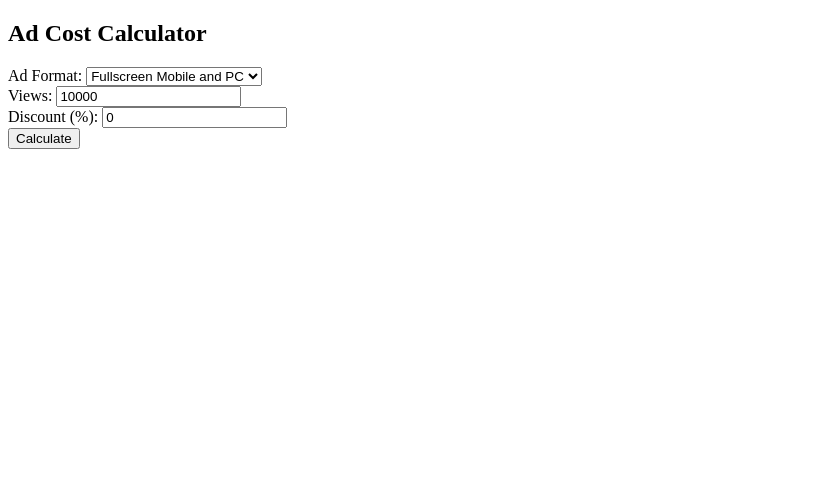
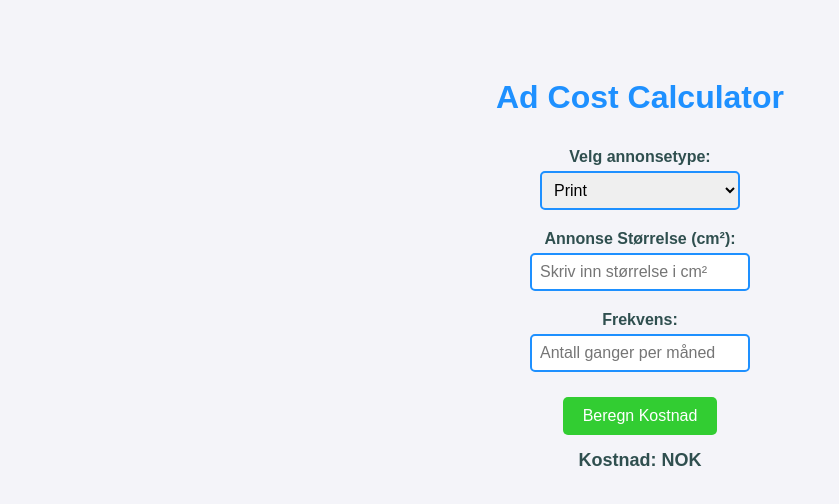
Before and after one commit to 19Tommy86/ad-cost-calculator, a plain HTML site: page index.html in a window 1280 px wide. Shown: the whole page, without its empty margins (0-839 px from the left). Drawn offline with Linux system fonts and the light colour scheme.

Commit message:
Update index.html

```diff
--- a/index.html
+++ b/index.html
@@ -4,32 +4,104 @@
   <meta charset="UTF-8">
   <meta name="viewport" content="width=device-width, initial-scale=1.0">
   <title>Ad Cost Calculator</title>
+  <style>
+    /* Generell stil */
+    body {
+      font-family: Arial, sans-serif;
+      background-color: #f4f4f9;
+      color: #333;
+      display: flex;
+      flex-direction: column;
+      align-items: center;
+      padding-top: 50px;
+    }
+
+    h1 {
+      color: #1E90FF; /* Blå tittel */
+    }
+
+    /* Stiler for input og select */
+    label {
+      font-weight: bold;
+      margin-top: 10px;
+      color: #2F4F4F; /* Mørk grå tekst */
+    }
+
+    input[type="number"], select {
+      padding: 8px;
+      margin-top: 5px;
+      margin-bottom: 10px;
+      border: 2px solid #1E90FF;
+      border-radius: 5px;
+      width: 200px;
+      font-size: 16px;
+    }
+
+    /* Beregn-knappen */
+    button {
+      background-color: #32CD32; /* Grønn bakgrunn */
+      color: #fff;
+      padding: 10px 20px;
+      border: none;
+      border-radius: 5px;
+      font-size: 16px;
+      cursor: pointer;
+      margin-top: 15px;
+    }
+
+    button:hover {
+      background-color: #28a428; /* Mørkere grønn ved hover */
+    }
+
+    /* Resultattekst */
+    #result {
+      font-size: 18px;
+      font-weight: bold;
+      color: #2F4F4F;
+      margin-top: 15px;
+    }
+  </style>
 </head>
 <body>
-    <h2>Ad Cost Calculator</h2>
-    Ad Format: <select id="adFormat">
-        <option value="500">Fullscreen Mobile and PC</option>
-        <option value="200">Standard Banner Formats</option>
-        <option value="300">Native Format + 1 Entry</option>
-        <option value="350">Native Format + 2 Entries</option>
-        <option value="400">Native Format + 3 Entries</option>
-    </select><br>
-    Views: <input type="number" id="views" value="10000"><br>
-    Discount (%): <input type="number" id="discount" value="0"><br>
-    <button onclick="calculateCost()">Calculate</button>
-    <h3 id="result"></h3>
+
+  <h1>Ad Cost Calculator</h1>
+
+  <label for="adType">Velg annonsetype:</label>
+  <select id="adType">
+    <option value="print">Print</option>
+    <option value="digital">Digital</option>
+    <option value="kombinert">Kombinert</option>
+  </select>
+
+  <label for="adSize">Annonse Størrelse (cm²):</label>
+  <input type="number" id="adSize" placeholder="Skriv inn størrelse i cm²">
+
+  <label for="frequency">Frekvens:</label>
+  <input type="number" id="frequency" placeholder="Antall ganger per måned">
+
+  <button onclick="calculateCost()">Beregn Kostnad</button>
+
+  <p id="result">Kostnad: <span id="costDisplay"></span> NOK</p>
 
   <script>
     function calculateCost() {
-            var pricePerThousand = document.getElementById("adFormat").value;
-            var views = document.getElementById("views").value;
-            var discount = document.getElementById("discount").value;
+      const adType = document.getElementById("adType").value;
+      const adSize = parseFloat(document.getElementById("adSize").value);
+      const frequency = parseInt(document.getElementById("frequency").value);
 
-            var totalCostBeforeDiscount = (views / 1000) * pricePerThousand;
-            var totalCostAfterDiscount = totalCostBeforeDiscount * (1 - (discount / 100));
+      let baseRate;
+      if (adType === "print") {
+        baseRate = 50; // eksempelpris per cm² for print
+      } else if (adType === "digital") {
+        baseRate = 30; // eksempelpris per cm² for digital
+      } else if (adType === "kombinert") {
+        baseRate = 70; // eksempelpris per cm² for kombinert
+      }
 
-            document.getElementById("result").innerHTML = "Total Cost (excl. VAT): " + totalCostAfterDiscount.toFixed(2);
+      const cost = baseRate * adSize * frequency;
+      document.getElementById("costDisplay").innerText = cost.toFixed(2);
     }
   </script>
+
 </body>
 </html>
```
Lines whose indentation alone changed are shown as unchanged.
